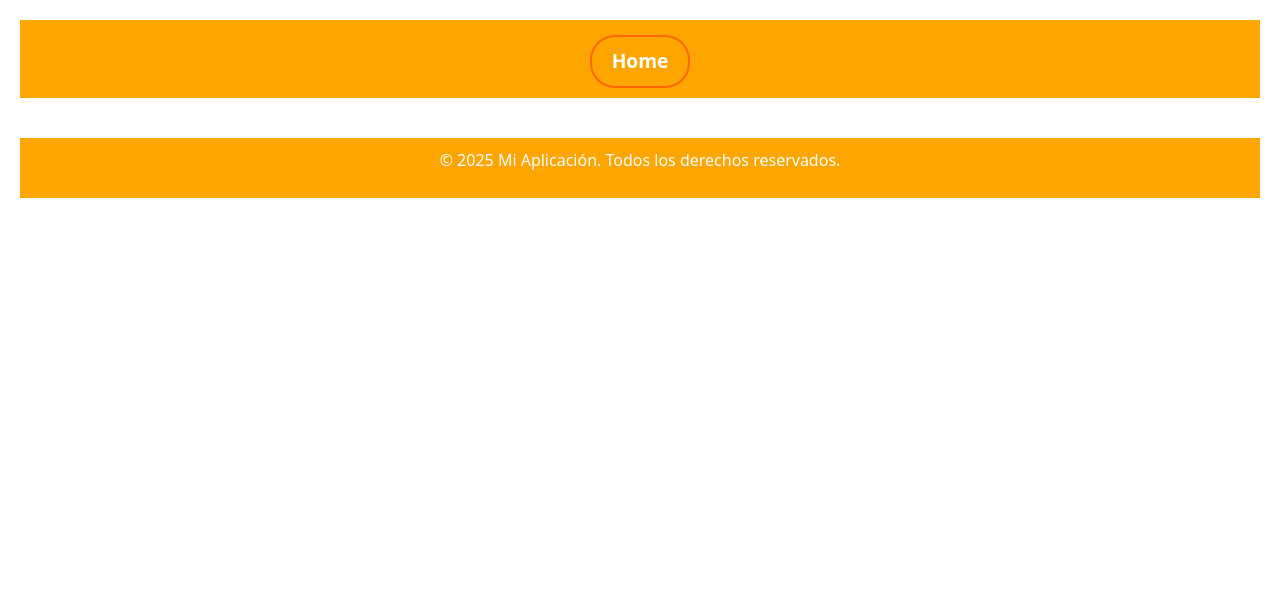
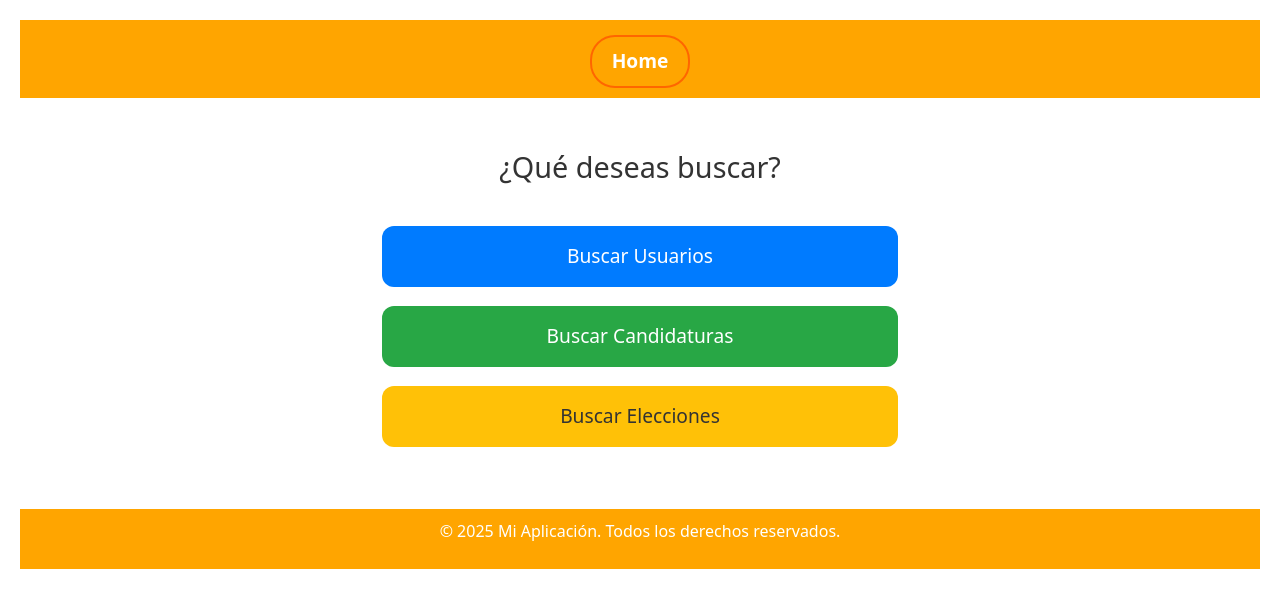
Before and after one commit to TGF-2024-25/votaciones, a Vue app in the folder frontend/: page /search in a window 1280 px wide. Shown: the top 608 px of the page. Built offline with nearby package versions, Linux system fonts and the light colour scheme.

Commit message:
Botón de busqueda para admin

```diff
--- a/frontend/src/components/Navbar.vue
+++ b/frontend/src/components/Navbar.vue
@@ -1,9 +1,49 @@
 <template>
   <nav class="layout">
     <RouterLink to="/" class="home-link">Home</RouterLink>
+
+    <!-- Botón de lupa-->
+    <button
+      v-if="mostrarBotonLupa"
+      class="lupa-button"
+      @click="irALaOtraPagina"
+      title="Ir a detalles"
+    >
+      🔍
+    </button>
   </nav>
 </template>
 
+<script>
+import { jwtDecode } from 'jwt-decode';
+
+export default {
+  computed: {
+    mostrarBotonLupa() {
+      const token = localStorage.getItem('token');
+      if (token) {
+        const decoded = jwtDecode(token);
+        return decoded.user.type == 'admin';
+      }
+      return false;
+    }
+  },
+  methods: {
+    irALaOtraPagina() {
+      this.$router.push('/search');
+    }
+  }
+}
+</script>
+
 <style scoped>
 @import '../styles/layout.css';
+
+.lupa-button {
+  background: none;
+  border: none;
+  font-size: 1.5rem;
+  cursor: pointer;
+  margin-left: 1rem;
+}
 </style>
--- a/frontend/src/components/login/LoginForm.vue
+++ b/frontend/src/components/login/LoginForm.vue
@@ -46,7 +46,7 @@
       localStorage.setItem('token', response.data.token);
 
       console.log('✅ Login exitoso:', response.data);
-      router.push('/');
+      router.push('/').then(() => router.go(0));
     } catch (error) {
       console.error('❌ Error en el login:', error.response?.data || error.message);
       errorMessage.value = error.response?.data?.message || 'Error al iniciar sesión';
--- a/frontend/src/pages/Home.vue
+++ b/frontend/src/pages/Home.vue
@@ -70,7 +70,7 @@ export default {
       // Eliminar el token de localStorage
       localStorage.removeItem("token");
       this.isLoggedIn = false; // Actualizar el estado de autenticación
-      this.$router.push("/login"); // Redirigir al usuario a la página de inicio de sesión
+      this.$router.go(0);
     },
   },
   mounted() {
--- /dev/null
+++ b/frontend/src/pages/SearchPage.vue
@@ -0,0 +1,84 @@
+<template>
+  <div class="search-page">
+    <h2 class="title">¿Qué deseas buscar?</h2>
+
+    <div class="button-container">
+      <button class="search-button user" @click="irABusquedaUsuarios">
+        Buscar Usuarios
+      </button>
+
+      <button class="search-button candidacy" @click="irABusquedaCandidaturas">
+        Buscar Candidaturas
+      </button>
+
+      <button class="search-button election" @click="irABusquedaElecciones">
+        Buscar Elecciones
+      </button>
+    </div>
+  </div>
+</template>
+
+<script>
+export default {
+  methods: {
+    irABusquedaUsuarios() {
+      this.$router.push('/search-user');
+    },
+    irABusquedaCandidaturas() {
+      this.$router.push('/search-candidacy');
+    },
+    irABusquedaElecciones() {
+      this.$router.push('/search-election');
+    }
+  }
+}
+</script>
+
+<style scoped>
+.search-page {
+  max-width: 600px;
+  margin: 0 auto;
+  padding: 2rem;
+  text-align: center;
+}
+
+.title {
+  font-size: 1.8rem;
+  margin-bottom: 2rem;
+  color: #333;
+}
+
+.button-container {
+  display: flex;
+  flex-direction: column;
+  gap: 1.2rem;
+}
+
+.search-button {
+  padding: 1rem;
+  font-size: 1.2rem;
+  border: none;
+  border-radius: 12px;
+  cursor: pointer;
+  transition: 0.3s ease;
+  color: white;
+}
+
+.search-button.user {
+  background-color: #007bff;
+}
+
+.search-button.candidacy {
+  background-color: #28a745;
+}
+
+.search-button.election {
+  background-color: #ffc107;
+  color: #333;
+}
+
+.search-button:hover {
+  transform: scale(1.03);
+  opacity: 0.9;
+}
+</style>
--- a/frontend/src/router/index.js
+++ b/frontend/src/router/index.js
@@ -10,6 +10,7 @@ import Register from '../pages/Register.vue';
 import CreateElection from '../pages/CreateElection.vue';
 import Vote from '../pages/Vote.vue';
 import HomeElections from '../pages/HomeElections.vue';
+import SearchPage from '../pages/SearchPage.vue';
 //import EleccionFin '../pages/ElectionEnded.vue';
 
 // Definir las rutas
@@ -34,6 +35,7 @@ const routes = [
   { path: '/create-election', component: CreateElection },
   { path: '/vote', component: Vote },
   { path: '/home-elections', component: HomeElections },
+  { path: '/search', component: SearchPage },
   //{ path: '/election-ended', component: EleccionFin},
 ];
 
```
